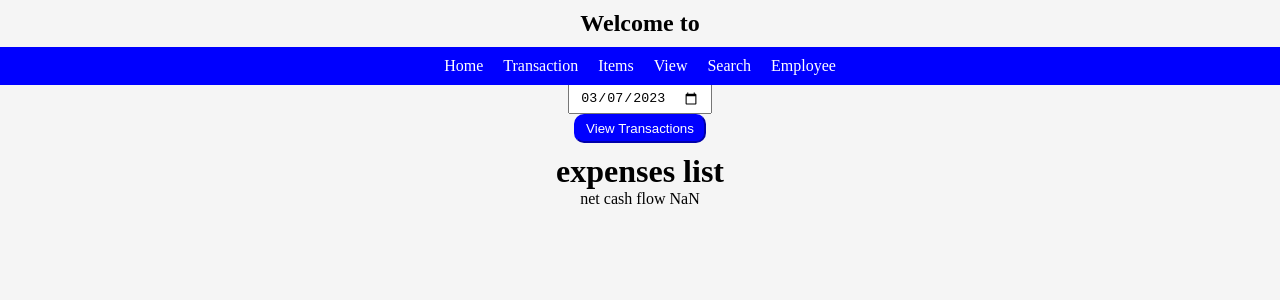
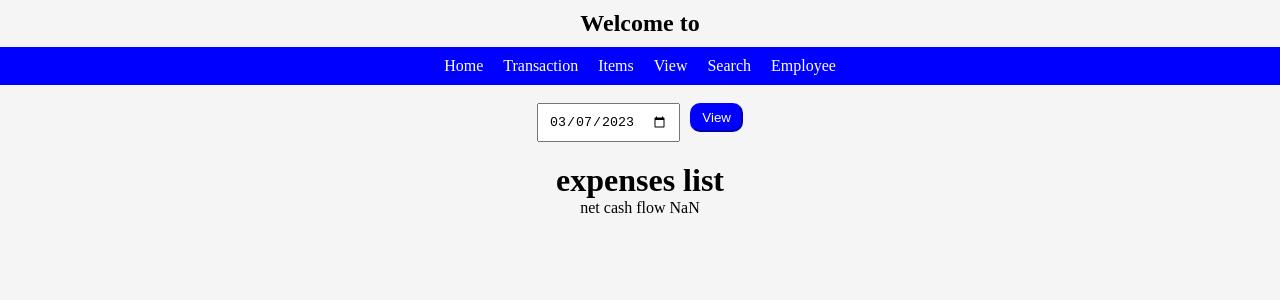
Before and after one commit to mmarew/StockManagement, a React (Create React App) app in the folder Client/: page /OpenBusiness/view in a window 1280 px wide. Shown: the top 300 px of the page. Built offline with nearby package versions, Linux system fonts and the light colour scheme.

Commit message:
update view tab position

```diff
--- a/Client/src/Components/Body/Transaction/Transaction.css
+++ b/Client/src/Components/Body/Transaction/Transaction.css
@@ -21,7 +21,7 @@ td button {
 .active {
   display: block;
 }
-.searchView{
+.searchView {
   background-color: blue;
   color: white;
   padding: 5px 10px;
@@ -31,6 +31,15 @@ td button {
   display: block;
   border-color: blue;
 }
-table{
-  width:fit-content;
+table {
+  width: fit-content;
 }
+#dateIdTransaction {
+  margin-right: 10px;
+}
+.searchInputAndBtn {
+  display: flex;
+  margin: 20px auto;
+  width: fit-content;
+  /* margin: auto; */
+}
--- a/Client/src/Components/Body/Transaction/Transaction.js
+++ b/Client/src/Components/Body/Transaction/Transaction.js
@@ -159,10 +159,12 @@ export default function Transaction() {
   }, [FetchedDatas]);
   return (
     <div>
-      <input type="date" name="" id="dateIdTransaction" />
-      <button className="searchView" onClick={ViewTransactions}>
-        View Transactions
-      </button>
+      <div className="searchInputAndBtn">
+        <input type="date" name="" id="dateIdTransaction" />
+        <button className="searchView" onClick={ViewTransactions}>
+          View
+        </button>
+      </div>
       <table border="1" id="TransactionTable">
         <tr>
           <th>Product name</th>
```
